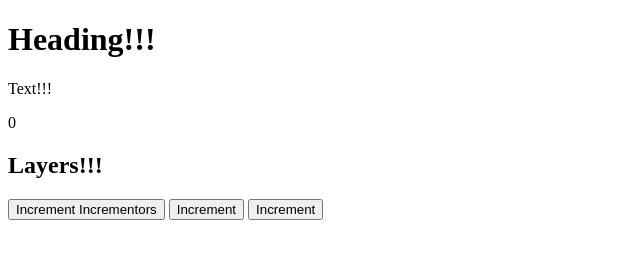
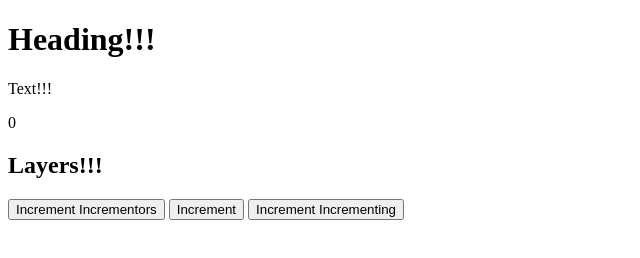
Before and after one commit to your-random-one/your-random-one.github.io, a plain HTML site: page index.html in a window 1280 px wide. Both pictures are taken after a click on the button "Increment Incrementors". Shown: the whole page, without its empty margins (0-640 px from the left). Drawn offline with Linux system fonts and the light colour scheme.

Commit message:
Update index.html

```diff
--- a/index.html
+++ b/index.html
@@ -15,7 +15,7 @@
         a.push(1);
         n++;
         let n2=n;
-        newbutton.innerText='Increment'+' Incrementing'.repeat(n);
+        newbutton.innerText='Increment'+' Incrementing'.repeat(n+1);
         newbutton.onclick=(()=>incn(n2));
         document.body.appendChild(newbutton);
       }
```
